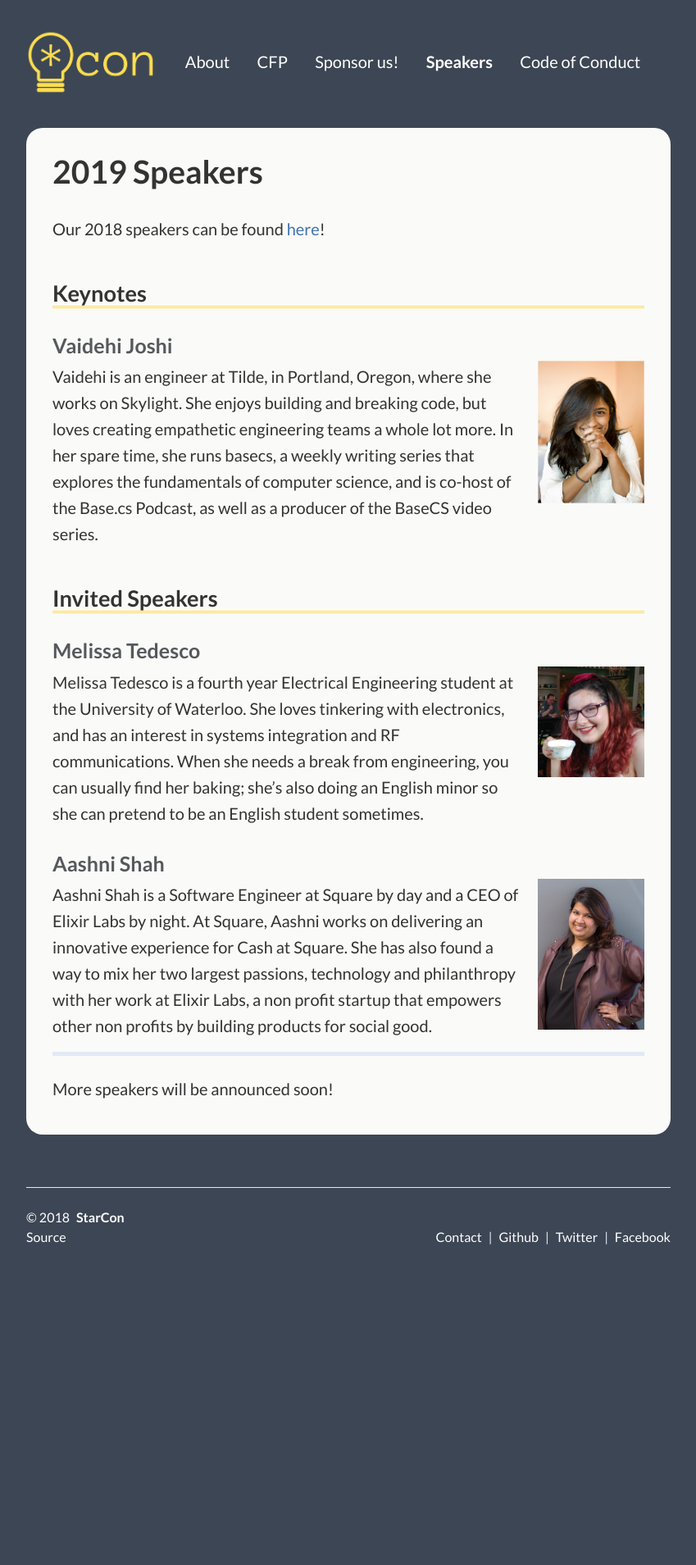
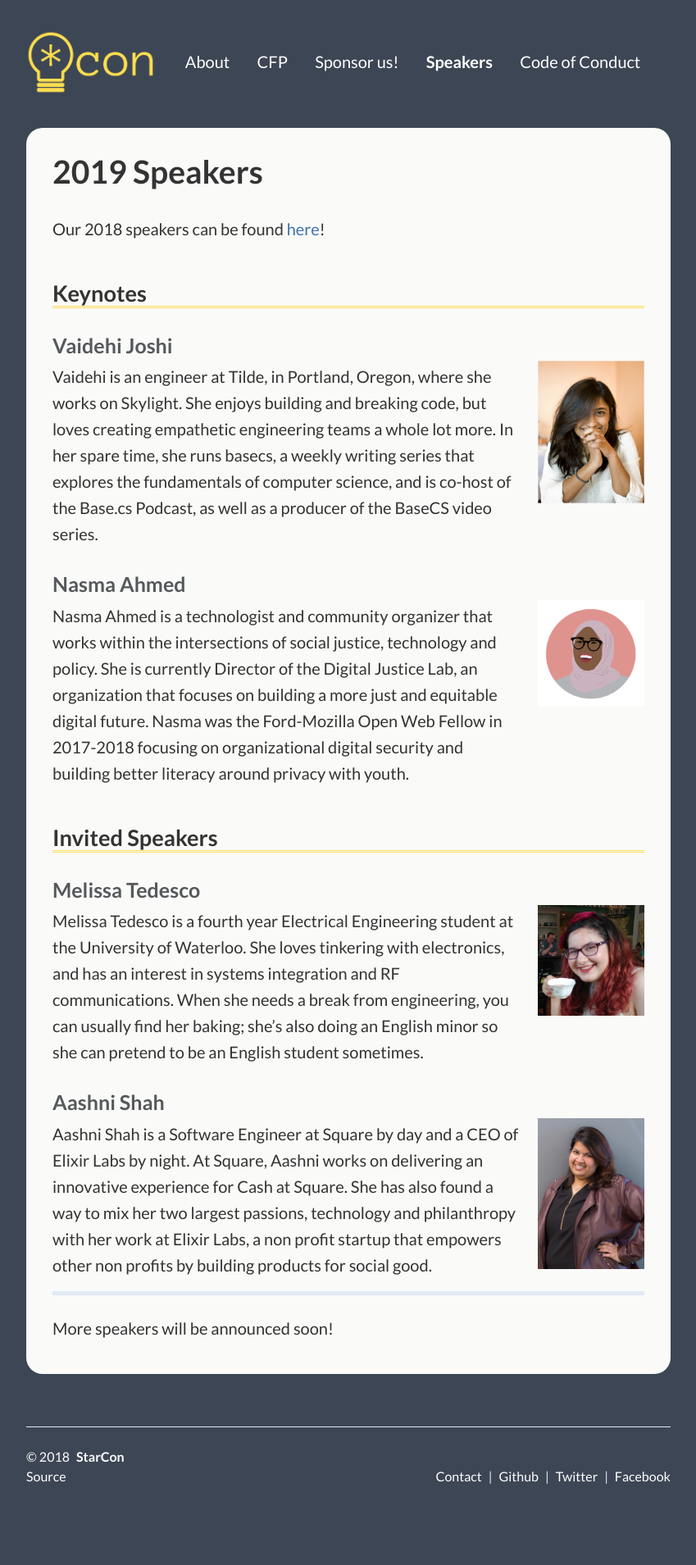
Before and after one commit to StarConKW/starconkw.github.io, a Jekyll site: the page built from _pages/speakers.md, in a window 1280 px wide. Shown: the whole page at 82% size, without its empty margins (215-1064 px from the left). Built offline with Jekyll 4.4.1, drawn with Linux system fonts in a browser that asks for light colours; before the commit the page ends 1617 px from its top, so only the background shows below that.

Commit message:
add Nasma as a keynote speaker (#121)
* add nasmas bio

* add headshot

```diff
--- a/_pages/speakers.md
+++ b/_pages/speakers.md
@@ -17,6 +17,19 @@ Our 2018 speakers can be found [here](/2018/speakers)!
 
 <p class="bio">
 Vaidehi is an engineer at Tilde, in Portland, Oregon, where she works on Skylight. She enjoys building and breaking code, but loves creating empathetic engineering teams a whole lot more. In her spare time, she runs basecs, a weekly writing series that explores the fundamentals of computer science, and is co-host of the Base.cs Podcast, as well as a producer of the BaseCS video series.
+</p>
+
+### Nasma Ahmed
+
+![](/assets/img/speakers/nasma.png)
+
+<p class="bio">
+Nasma Ahmed is a technologist and community organizer that works  within the
+intersections of social justice, technology and policy. She is currently
+Director of the Digital Justice Lab, an organization that focuses on building a
+more just and equitable digital future. Nasma was the Ford-Mozilla Open Web
+Fellow in 2017-2018 focusing on organizational digital security and building
+better literacy around privacy with youth.
 </p>
 
 ## Invited Speakers
```
Also changed, not shown: assets/img/speakers/nasma.png (added).
